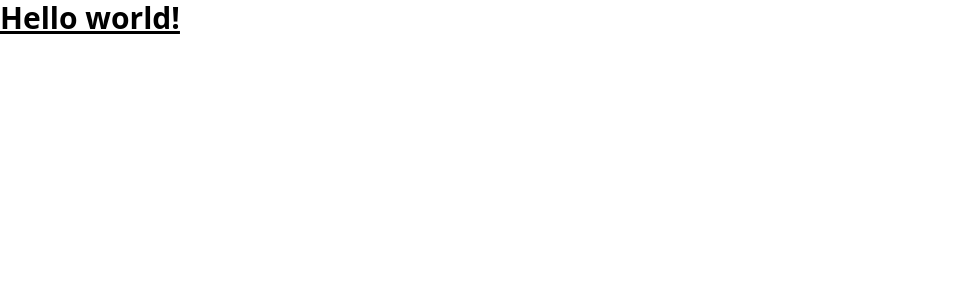
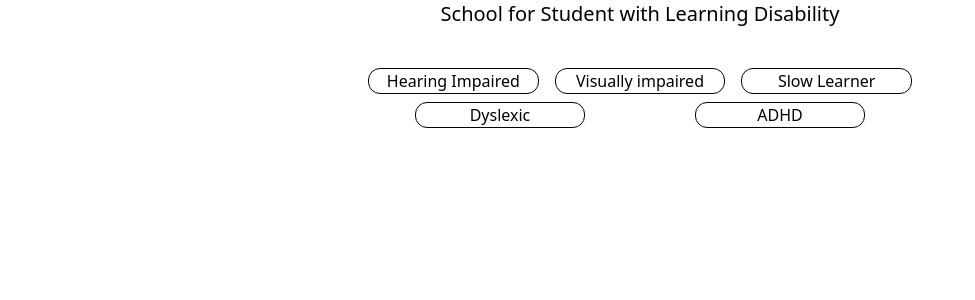
Before and after one commit to supmir/Special-School-Malaysia, a Next.js app: page / in a window 1280 px wide. Shown: the top 300 px of the page, without its empty margins (0-975 px from the left). Built offline with nearby package versions, Linux system fonts and the light colour scheme.

Commit message:
Front page complete

```diff
--- /dev/null
+++ b/components/layouts/default.js
@@ -0,0 +1,4 @@
+export default function Default(props) {
+  const { children } = props;
+  return <div className="max-w-xl mx-auto px-2">{children}</div>;
+}
--- a/pages/index.js
+++ b/pages/index.js
@@ -1,3 +1,34 @@
+import Link from "next/link";
+import Default from "../components/layouts/default";
+
 export default function Home() {
-  return <h1 className="text-3xl font-bold underline">Hello world!</h1>;
+  const categories = [
+    { href: "hearingImpaired", text: "Hearing Impaired" },
+    { href: "visuallyImpaired", text: "Visually impaired" },
+    { href: "slowLearner", text: "Slow Learner" },
+    { href: "dyslexic", text: "Dyslexic" },
+    { href: "ADHD", text: "ADHD" },
+  ];
+
+  return (
+    <Default>
+      <div>
+        <div className="text-xl text-center">
+          School for Student with Learning Disability
+        </div>
+
+        <div className="flex justify-around flex-wrap gap-y-2 my-10">
+          {categories.map(({ href, text }) => (
+            <div className="w-full sm:w-1/2 md:w-1/3 px-2">
+              <Link href={`/categories/${href}`}>
+                <div className="text-center border border-black rounded-xl">
+                  {text}
+                </div>
+              </Link>
+            </div>
+          ))}
+        </div>
+      </div>
+    </Default>
+  );
 }
```
